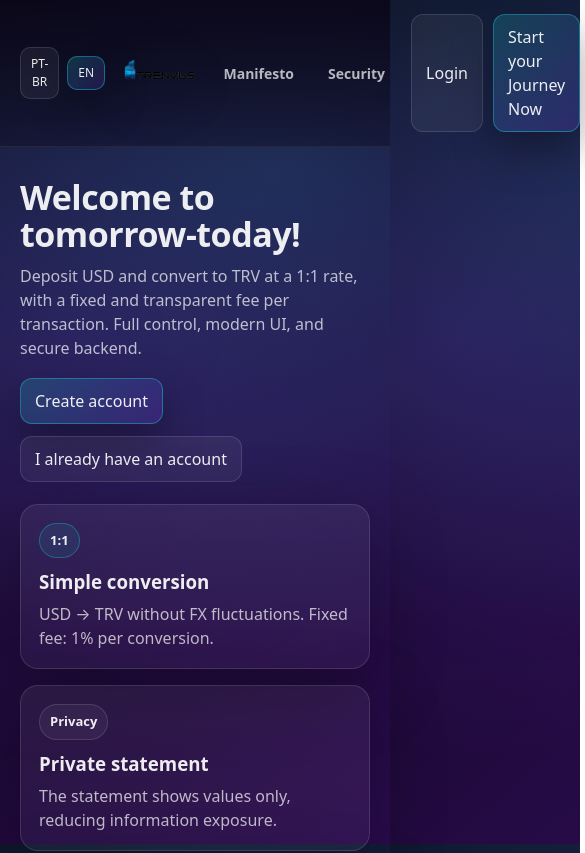
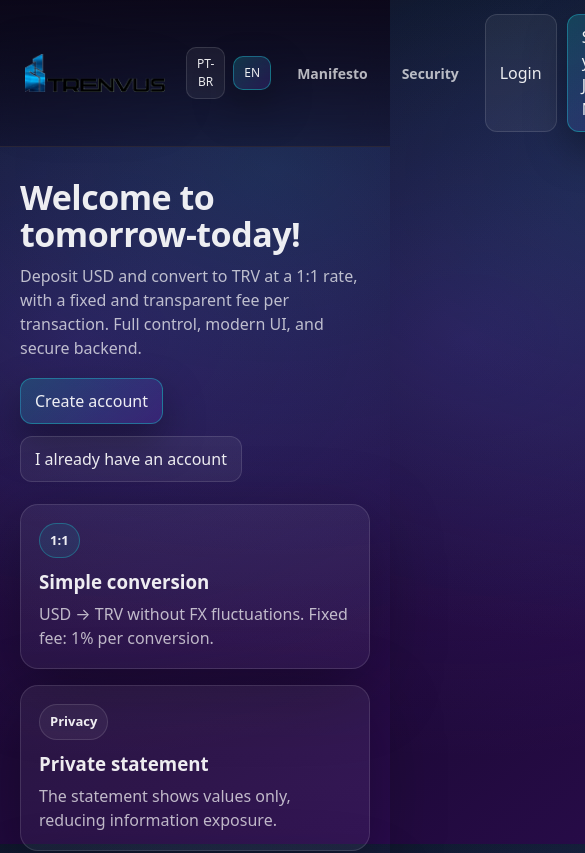
Before and after one commit to RennAraujo/Trenvus, a React app in the folder frontend/: page / in a window 390 px wide. Shown: the top 853 px of the page, 585 px wide, since content can reach past the window. Built offline with nearby package versions, Linux system fonts and the light colour scheme; no server answers; the HTML template or start-up script is replaced by a standard one.

Commit message:
ui: move and resize brand logo

```diff
--- a/frontend/src/Shell.tsx
+++ b/frontend/src/Shell.tsx
@@ -11,10 +11,10 @@ export function Shell() {
       <header className="topbar">
         <div className="container topbar-inner">
           <div style={{ display: 'flex', gap: 16, alignItems: 'center' }}>
-            <LanguageSwitcher />
             <Link to="/" className="brand">
               <img className="brand-logo" src="/brand-mark.png" alt="TRENVUS" />
             </Link>
+            <LanguageSwitcher />
 
             <nav className="nav">
               <NavLink to="/app">{t('nav.dashboard')}</NavLink>
--- a/frontend/src/index.css
+++ b/frontend/src/index.css
@@ -83,13 +83,29 @@ input {
   gap: 10px;
   font-weight: 800;
   letter-spacing: 0.3px;
+  flex: 0 0 auto;
 }
 
 .brand-logo {
-  height: 34px;
-  width: auto;
+  height: 42px;
+  width: 240px;
   display: block;
+  object-fit: contain;
+  flex: 0 0 auto;
   filter: drop-shadow(0 10px 30px rgba(0, 0, 0, 0.35));
+}
+
+@media (max-width: 720px) {
+  .brand-logo {
+    width: 180px;
+  }
+}
+
+@media (max-width: 520px) {
+  .brand-logo {
+    width: 150px;
+    height: 38px;
+  }
 }
 
 .brand-mark {
--- a/frontend/src/pages/Landing.tsx
+++ b/frontend/src/pages/Landing.tsx
@@ -9,10 +9,10 @@ export function Landing() {
       <header className="topbar">
         <div className="container topbar-inner">
           <div style={{ display: 'flex', gap: 16, alignItems: 'center' }}>
-            <LanguageSwitcher />
             <Link to="/" className="brand">
               <img className="brand-logo" src="/brand-mark.png" alt="TRENVUS" />
             </Link>
+            <LanguageSwitcher />
             <nav className="nav">
               <Link to="/manifesto">{t('landing.nav.manifesto')}</Link>
               <Link to="/security">{t('landing.nav.security')}</Link>
--- a/frontend/src/pages/Login.tsx
+++ b/frontend/src/pages/Login.tsx
@@ -67,10 +67,10 @@ export function Login() {
       <header className="topbar">
         <div className="container topbar-inner">
           <div style={{ display: 'flex', gap: 16, alignItems: 'center' }}>
-            <LanguageSwitcher />
             <Link to="/" className="brand">
               <img className="brand-logo" src="/brand-mark.png" alt="TRENVUS" />
             </Link>
+            <LanguageSwitcher />
           </div>
           <div style={{ display: 'flex', gap: 10 }}>
             <Link className="btn" to="/register">
--- a/frontend/src/pages/Manifesto.tsx
+++ b/frontend/src/pages/Manifesto.tsx
@@ -9,10 +9,10 @@ export function Manifesto() {
       <header className="topbar">
         <div className="container topbar-inner">
           <div style={{ display: 'flex', gap: 16, alignItems: 'center' }}>
-            <LanguageSwitcher />
             <Link to="/" className="brand">
               <img className="brand-logo" src="/brand-mark.png" alt="TRENVUS" />
             </Link>
+            <LanguageSwitcher />
           </div>
 
           <div style={{ display: 'flex', gap: 10 }}>
--- a/frontend/src/pages/Register.tsx
+++ b/frontend/src/pages/Register.tsx
@@ -32,10 +32,10 @@ export function Register() {
       <header className="topbar">
         <div className="container topbar-inner">
           <div style={{ display: 'flex', gap: 16, alignItems: 'center' }}>
-            <LanguageSwitcher />
             <Link to="/" className="brand">
               <img className="brand-logo" src="/brand-mark.png" alt="TRENVUS" />
             </Link>
+            <LanguageSwitcher />
           </div>
           <div style={{ display: 'flex', gap: 10 }}>
             <Link className="btn" to="/login">
--- a/frontend/src/pages/Security.tsx
+++ b/frontend/src/pages/Security.tsx
@@ -18,10 +18,10 @@ export function Security() {
       <header className="topbar">
         <div className="container topbar-inner">
           <div style={{ display: 'flex', gap: 16, alignItems: 'center' }}>
-            <LanguageSwitcher />
             <Link to="/" className="brand">
               <img className="brand-logo" src="/brand-mark.png" alt="TRENVUS" />
             </Link>
+            <LanguageSwitcher />
           </div>
 
           <div style={{ display: 'flex', gap: 10 }}>
```
Also changed, not shown: frontend/public/brand-mark.png.
